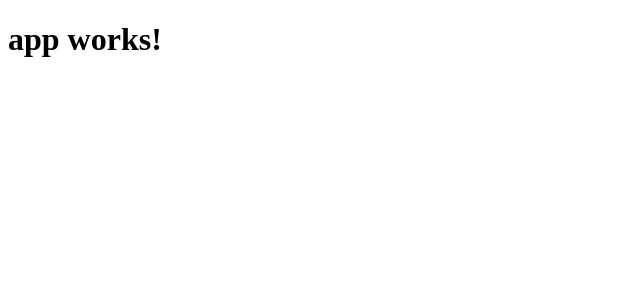
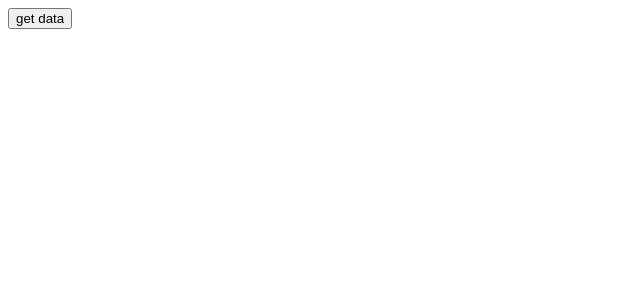
Before and after one commit to wtoldt/CDO-Quick-Data-Tool, an Angular app: page / in a window 1280 px wide. Shown: the top 300 px of the page, without its empty margins (0-640 px from the left). Built offline with nearby package versions, Linux system fonts and the light colour scheme.

Commit message:
wip: executes static request and...
displays results. just setting up the scafolding.

```diff
--- a/src/app/app.component.html
+++ b/src/app/app.component.html
@@ -1,4 +1,10 @@
-<h1>
-  {{title}}
-</h1>
-<router-outlet></router-outlet>
+<ul *ngFor='let result of cdoResponse.results'>
+  <li>&#123;</li>
+  <li>
+      <ul *ngFor='let key of getKeys(result)'>
+        <li>{{ key }} : {{ result[key] }} </li>
+      </ul>
+  </li>
+  <li>&#125;</li>
+</ul>
+<button type="button" (click)="getData()">get data</button>
--- a/src/app/app.component.ts
+++ b/src/app/app.component.ts
@@ -1,4 +1,7 @@
 import { Component } from '@angular/core';
+
+import { CdoService } from './cdo-service.service';
+import { CdoResponse } from './cdo-response.class';
 
 @Component({
   selector: 'app-root',
@@ -6,5 +9,20 @@ import { Component } from '@angular/core';
   styleUrls: ['./app.component.css']
 })
 export class AppComponent {
-  title = 'app works!';
+  cdoResponse = new CdoResponse();
+
+  constructor (private cdoService: CdoService) { }
+
+  getKeys(obj) {
+    return Object.keys(obj);
+  }
+
+  getData() {
+    let foo: any = {};
+
+    this.cdoService.getData().subscribe( (response: CdoResponse) => {
+      this.cdoResponse = response;
+    })
+
+  }
 }
--- a/src/app/app.module.ts
+++ b/src/app/app.module.ts
@@ -5,6 +5,8 @@ import { HttpModule } from '@angular/http';
 
 import { AppRoutingModule } from './app-routing.module';
 import { AppComponent } from './app.component';
+
+import { CdoService } from './cdo-service.service';
 
 @NgModule({
   declarations: [
@@ -16,7 +18,7 @@ import { AppComponent } from './app.component';
     HttpModule,
     AppRoutingModule
   ],
-  providers: [],
+  providers: [CdoService],
   bootstrap: [AppComponent]
 })
 export class AppModule { }
--- /dev/null
+++ b/src/app/cdo-response.class.ts
@@ -0,0 +1,8 @@
+
+export class CdoResponse {
+    metadata: any = {};
+    results: any[] = [];
+
+    constructor () { }
+
+}
--- /dev/null
+++ b/src/app/cdo-service.service.ts
@@ -0,0 +1,43 @@
+import { Injectable } from '@angular/core';
+import { Http, Response, Headers } from '@angular/http';
+
+import { Observable } from 'rxjs';
+
+import { CdoResponse } from './cdo-response.class';
+
+@Injectable()
+export class CdoService {
+
+  constructor(private http: Http) { }
+
+  getData(): Observable<CdoResponse> {
+
+    let headers = new Headers();
+    headers.set('token', 'IdNEXjwZWEjvmkHMrRgJLNfxijCdyzFC');
+
+    let baseUrl = 'https://www.ncdc.noaa.gov/cdo-web/api/v2',
+        url = `${baseUrl}/data?datasetid=GHCND&staitonid=GHCND:US1NCBC0051&startdate=2017-03-01&enddate=2017-03-02&units=metric`
+
+
+    return this.http.get(url, {'headers': headers})
+      .map( response => this.handleDataResponse(response) )
+      .catch( error => this.handleError(error) );
+  }
+
+  private handleDataResponse(response: Response): CdoResponse {
+
+    let body = response.json(),
+        cdoResponse = new CdoResponse();
+
+        cdoResponse.metadata = body.metadata;
+        cdoResponse.results = body.results;
+
+    return cdoResponse;
+  }
+
+  private handleError(error: Response | any) {
+
+    return Observable.throw('poop');
+  }
+
+}
```
Also changed, not shown: 1 other file (tests, documents, lock files or other folders).
